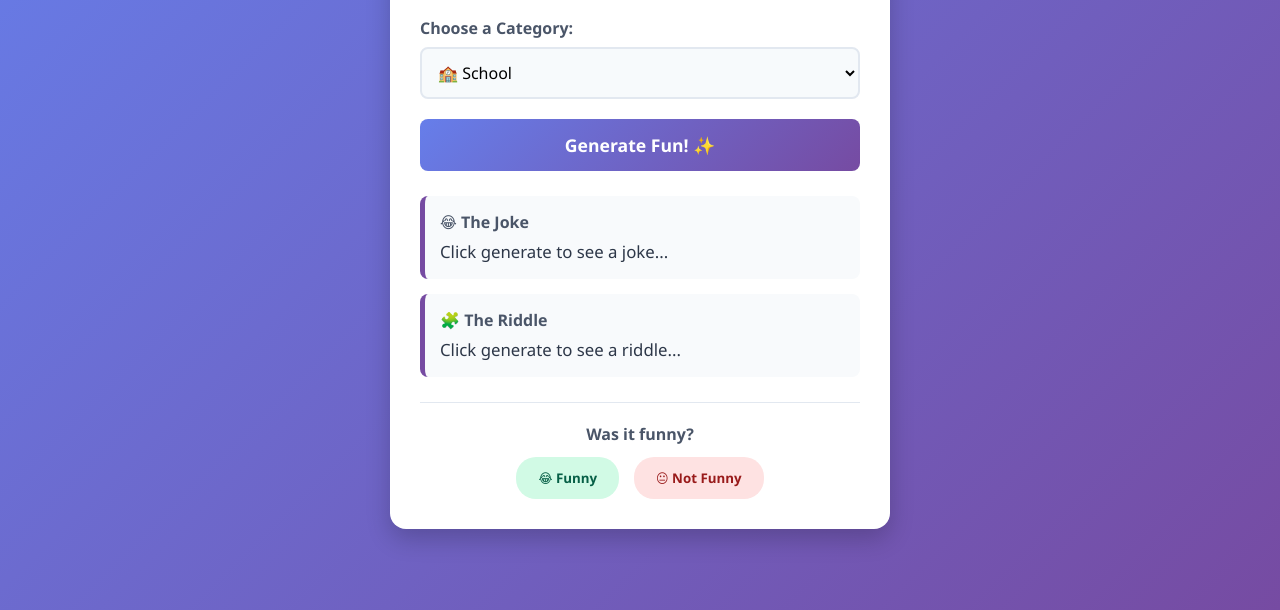
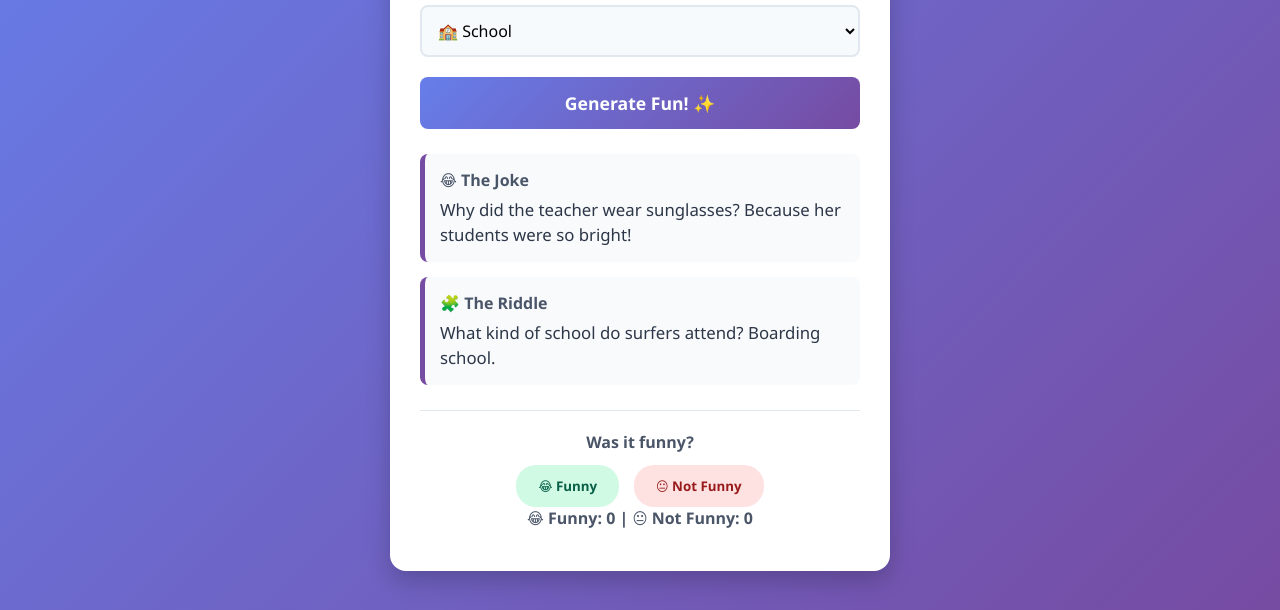
Before and after one commit to PsalamDev/RiddleBot, a plain HTML site: page index.html in a window 1280 px wide. Both pictures are taken after a click on the button "Generate Fun! ✨". Shown: the part 190-800 px from the top of the page. Drawn offline with Linux system fonts and the light colour scheme.

Commit message:
Added the js logic and rating system

```diff
--- a/index.html
+++ b/index.html
@@ -39,13 +39,17 @@
             </div>
         </div>
 
-        <!-- Rating Buttons -->
        <div class="rating-section">
     <p>Was it funny?</p>
+
     <div class="rating-buttons">
         <button class="rate-btn funny" id="funny-btn">😂 Funny</button>
         <button class="rate-btn not-funny" id="not-funny-btn">😐 Not Funny</button>
     </div>
+
+    <p id="rating-result">
+        😂 Funny: 0 | 😐 Not Funny: 0
+    </p>
     </div>
     </div>
 
--- a/script.js
+++ b/script.js
@@ -0,0 +1,97 @@
+const content = {
+  school: {
+    jokes: [
+      "Why did the student eat his homework? Because the teacher said it was a piece of cake!",
+      "Why was the math book sad? Because it had too many problems.",
+      "Why did the teacher wear sunglasses? Because her students were so bright!"
+    ],
+    riddles: [
+      "What has many keys but can't open a single lock? A piano.",
+      "What kind of school do surfers attend? Boarding school.",
+      "What can you find in the middle of a classroom? The letter 's'."
+    ]
+  },
+
+  food: {
+    jokes: [
+      "Why did the tomato blush? Because it saw the salad dressing!",
+      "Why don't eggs tell jokes? They'd crack each other up.",
+      "What did the burger name its baby? Patty!"
+    ],
+    riddles: [
+      "I'm orange and sound like a parrot. What am I? A carrot.",
+      "What food is always late? Choco-late.",
+      "What kind of room has no doors or windows? A mushroom."
+    ]
+  },
+
+  sports: {
+    jokes: [
+      "Why was the football team always cool? Because they had lots of fans!",
+      "Why can't basketball players go on vacation? Because they get called for traveling.",
+      "Why did the golfer bring two pairs of pants? In case he got a hole in one."
+    ],
+    riddles: [
+      "What kind of ball doesn't bounce? A snowball.",
+      "What sport is always in a hurry? Racing.",
+      "What runs around a field but never moves? A fence."
+    ]
+  },
+
+  tech: {
+    jokes: [
+      "Why do programmers prefer dark mode? Because light attracts bugs.",
+      "Why did the computer catch a cold? It left its Windows open.",
+      "Why was the smartphone wearing glasses? It lost its contacts."
+    ],
+    riddles: [
+      "I have keys but no locks. What am I? A keyboard.",
+      "I store files but I'm not a cabinet. What am I? The cloud.",
+      "What has a screen but cannot watch movies? A calculator."
+    ]
+  }
+};
+
+// Get elements
+const categorySelect = document.getElementById("category");
+const generateBtn = document.getElementById("generate-btn");
+const jokeText = document.getElementById("joke-text");
+const riddleText = document.getElementById("riddle-text");
+
+const funnyBtn = document.getElementById("funny-btn");
+const notFunnyBtn = document.getElementById("not-funny-btn");
+
+// Rating counters
+let funnyCount = 0;
+let notFunnyCount = 0;
+
+// Generate joke and riddle
+generateBtn.addEventListener("click", () => {
+  const category = categorySelect.value;
+
+  const jokes = content[category].jokes;
+  const riddles = content[category].riddles;
+
+  const randomJoke =
+    jokes[Math.floor(Math.random() * jokes.length)];
+
+  const randomRiddle =
+    riddles[Math.floor(Math.random() * riddles.length)];
+
+  jokeText.textContent = randomJoke;
+  riddleText.textContent = randomRiddle;
+});
+
+const ratingResult = document.getElementById("rating-result");
+
+funnyBtn.addEventListener("click", () => {
+  funnyCount++;
+  ratingResult.textContent =
+    `😂 Funny: ${funnyCount} | 😐 Not Funny: ${notFunnyCount}`;
+});
+
+notFunnyBtn.addEventListener("click", () => {
+  notFunnyCount++;
+  ratingResult.textContent =
+    `😂 Funny: ${funnyCount} | 😐 Not Funny: ${notFunnyCount}`;
+});
```
Lines whose indentation alone changed are shown as unchanged.
